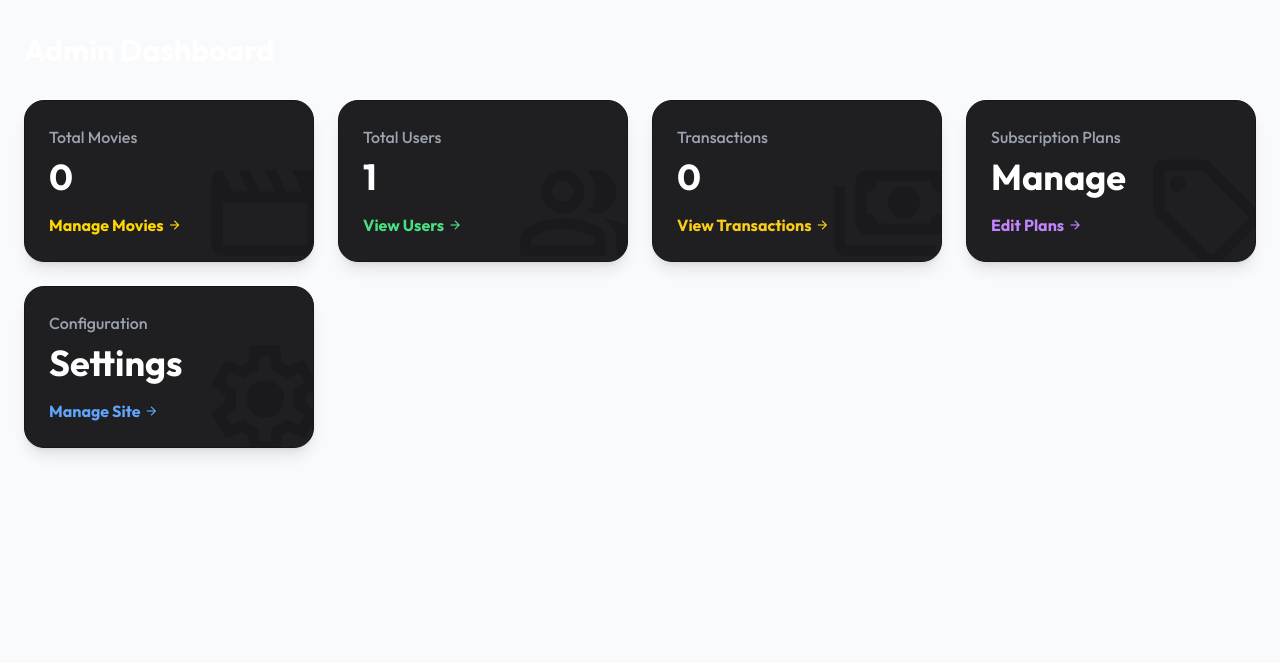
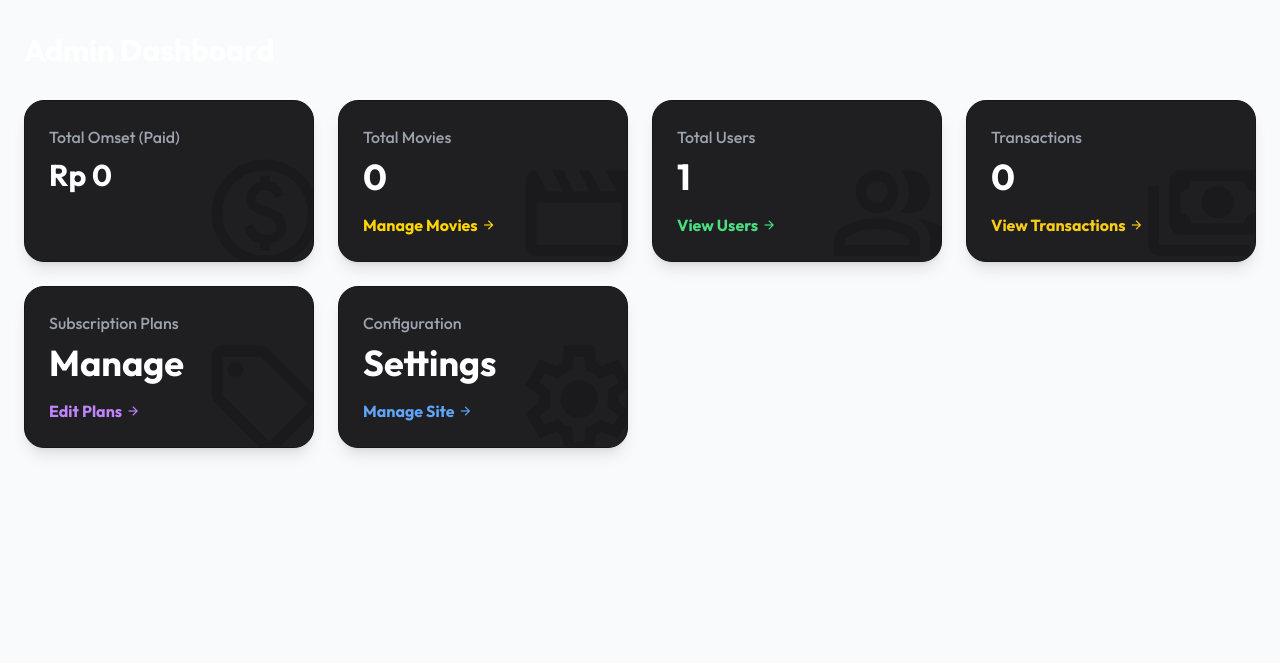
Before and after one commit to 5ug4rd4ddy/dracin, a Flask app: page /admin/ in a window 1280 px wide. Shown: the top 663 px of the page. Run offline with Flask 3, Linux system fonts and the light colour scheme; the visitor is signed in with stand-in values (Sample User, id 1); data comes from the database, SQL or seed files in the repository; data that the repository does not hold is empty; some libraries are stand-ins or nearby versions.

Commit message:
update layout miniapp

```diff
--- a/app/blueprints/admin.py
+++ b/app/blueprints/admin.py
@@ -4,6 +4,7 @@ from werkzeug.utils import secure_filename
 from app.models import db, Movie, Episode, User, Transaction, SubscriptionPlan, SiteSettings
 from app.decorators import admin_required
 from datetime import datetime, timedelta
+from sqlalchemy import func
 import os
 import requests
 import urllib3
@@ -26,7 +27,8 @@ def dashboard():
     total_users = User.query.count()
     total_movies = Movie.query.count()
     total_transactions = Transaction.query.count()
-    return render_template('admin/dashboard.html', total_users=total_users, total_movies=total_movies, total_transactions=total_transactions)
+    total_omset = db.session.query(func.sum(Transaction.amount)).filter(Transaction.status == 'paid').scalar() or 0
+    return render_template('admin/dashboard.html', total_users=total_users, total_movies=total_movies, total_transactions=total_transactions, total_omset=total_omset)
 
 @admin_bp.route('/settings', methods=['GET', 'POST'])
 @login_required
--- a/app/templates/admin/dashboard.html
+++ b/app/templates/admin/dashboard.html
@@ -7,6 +7,15 @@
     <h2 class="text-3xl font-bold text-white mb-8">Admin Dashboard</h2>
 
     <div class="grid grid-cols-1 md:grid-cols-2 lg:grid-cols-4 gap-6">
+        <!-- Revenue Card -->
+        <div class="bg-card-dark p-6 rounded-xl shadow-lg border border-surface-dark hover:border-green-500 transition-colors group relative overflow-hidden">
+            <div class="relative z-10">
+                <h5 class="text-gray-400 font-medium mb-2">Total Omset (Paid)</h5>
+                <p class="text-3xl font-bold text-white mb-4">Rp {{ "{:,.0f}".format(total_omset).replace(',', '.') }}</p>
+            </div>
+            <span class="material-symbols-outlined absolute -bottom-4 -right-4 text-9xl text-surface-dark group-hover:text-gray-800 transition-colors opacity-50">monetization_on</span>
+        </div>
+
         <!-- Movies Card -->
         <div class="bg-card-dark p-6 rounded-xl shadow-lg border border-surface-dark hover:border-primary transition-colors group relative overflow-hidden">
             <div class="relative z-10">
```
